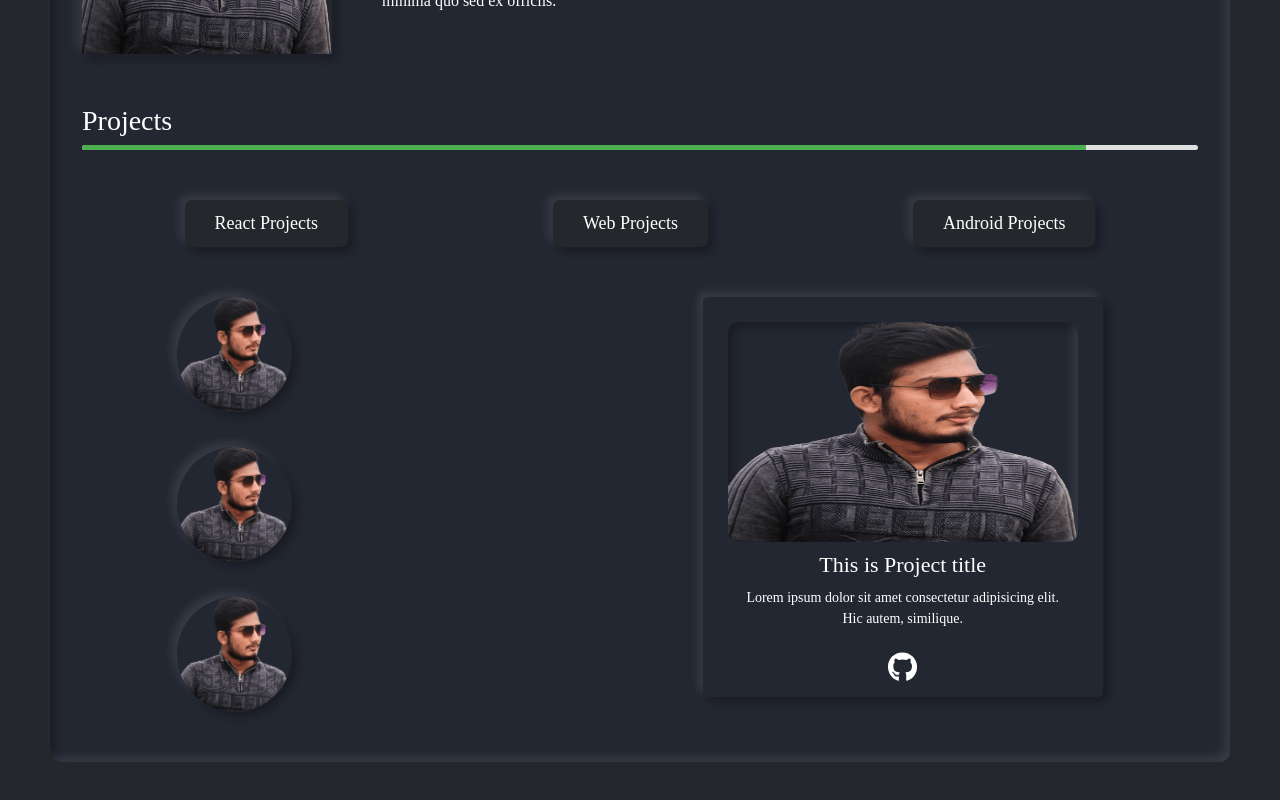
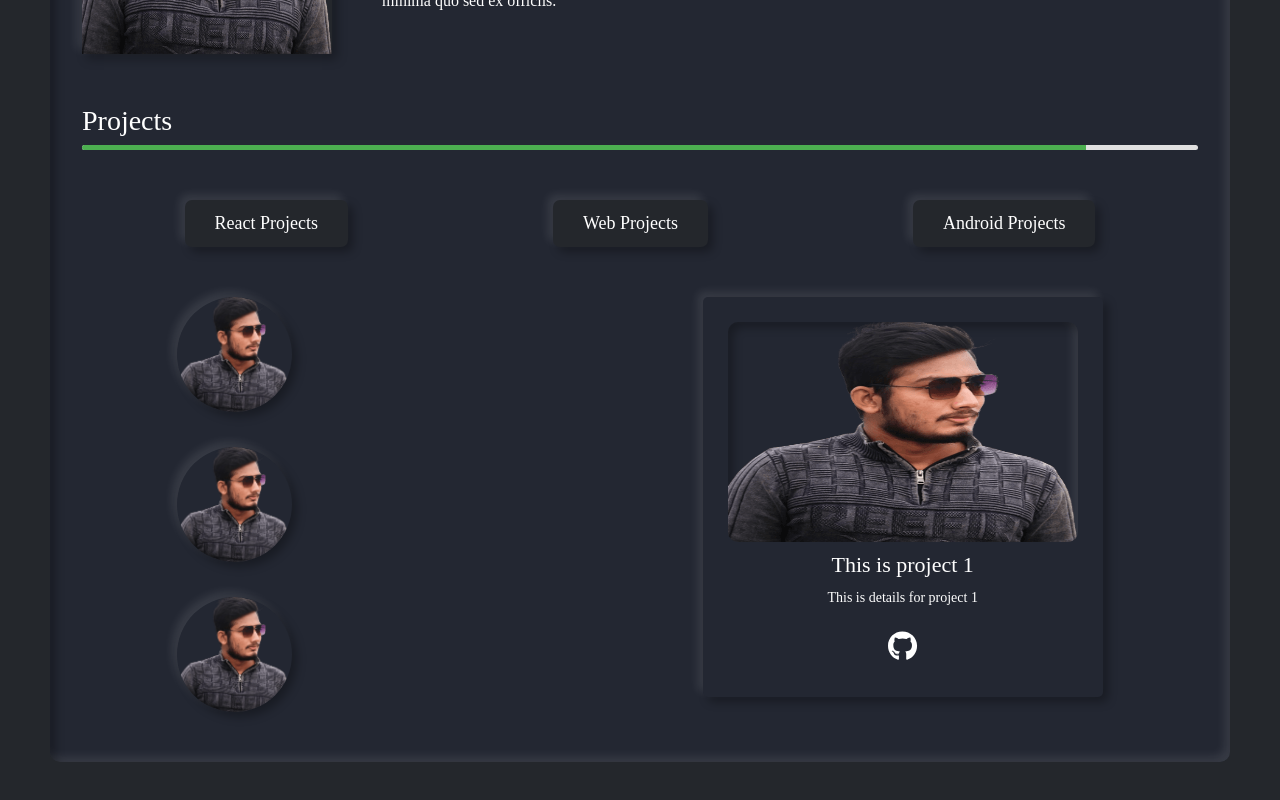
Before and after one commit to mdnuruzzamanemon/myWebReact, a React (Create React App) app: page / in a window 1280 px wide. Shown: the part 1165-1965 px from the top of the page. Built offline with nearby package versions, Linux system fonts and the light colour scheme.

Commit message:
Link setup to projects

```diff
--- a/src/components/projects.jsx
+++ b/src/components/projects.jsx
@@ -1,4 +1,5 @@
 import React, { useState, useEffect } from "react";
+import { Link } from "react-router-dom";
 import "../css/projects.css";
 import projectImg from "../images/emon.png";
 import { FontAwesomeIcon } from '@fortawesome/react-fontawesome';
@@ -22,6 +23,31 @@ function Projects() {
         },100);
     },[]);
 
+    const [selectedProject, setSelectedProject]= useState(
+        {
+            title: "This is project 1",
+            details: "This is details for project 1",
+            image: projectImg,
+            icon: faGithub,
+            link: "https://www.facebook.com/"
+        }
+    );
+
+    const handleProjectClick =(title, details,image, icon, link)=>
+    {
+        setSelectedProject(
+            {
+                title: title,
+                details: details,
+                image: image,
+                icon: icon,
+                link: link
+            }
+        );
+    };
+
+
+
 
     return (
         <div className="projectsMainBox">
@@ -37,27 +63,29 @@ function Projects() {
                 </div>
                 <div className="projectBox">
                     <div className="allProjects">
-                        <div className="project project1">
+                        <div className="project project1" onClick={()=>handleProjectClick("This is project title1", "this is the project description for project 1. so we should check it",projectImg,faGithub, "https://www.facebook.com/")}>
                             <img src={projectImg} alt="project" />
                         </div>
-                        <div className="project project2">
+                        <div className="project project2" onClick={()=>handleProjectClick("This is project title2", "this is the project description for project 2. so we should check it",projectImg,faGithub, "https://www.youtube.com/")}>
                             <img src={projectImg} alt="project" />
                         </div>
-                        <div className="project project3">
+                        <div className="project project3" onClick={()=>handleProjectClick("This is project title3", "this is the project description for project 3. so we should check it",projectImg,faGithub, "https://www.x.com/")}>
                             <img src={projectImg} alt="project" />
                         </div>
                     </div>
                     <div className="viewProjectsBox">
+                    <Link to={selectedProject.link}>
                         <div className="viewProject">
                             <div className="imageBox">
-                                <img src={projectImg} alt="project" />
+                                <img src={selectedProject.image} alt="project" />
                             </div>
                             <div className="contentBox">
-                                <h3>This is Project title</h3>
-                                <p>Lorem ipsum dolor sit amet consectetur adipisicing elit. Hic autem, similique.</p>
-                                <span><FontAwesomeIcon icon={faGithub} /></span>
+                                <h3>{selectedProject.title}</h3>
+                                <p>{selectedProject.details}</p>
+                                <span><FontAwesomeIcon icon={selectedProject.icon} /></span>
                             </div>
                         </div>
+                        </Link>
                     </div>
                 </div>
             </div>
--- a/src/css/projects.css
+++ b/src/css/projects.css
@@ -78,8 +78,8 @@
     box-shadow:
       5px 5px 10px rgba(0, 0, 0, 0.3),
       -5px -5px 10px rgba(255, 255, 255, 0.1);
-      padding: 25px;
-      border-radius: 5px;
+    padding: 25px;
+    border-radius: 5px;
   }
   .imageBox
   {
@@ -111,3 +111,8 @@
   {
     font-size: 30px;
   }
+ .viewProjectsBox a
+ {
+  text-decoration: none;
+  color: #ffffff;
+ }
```
